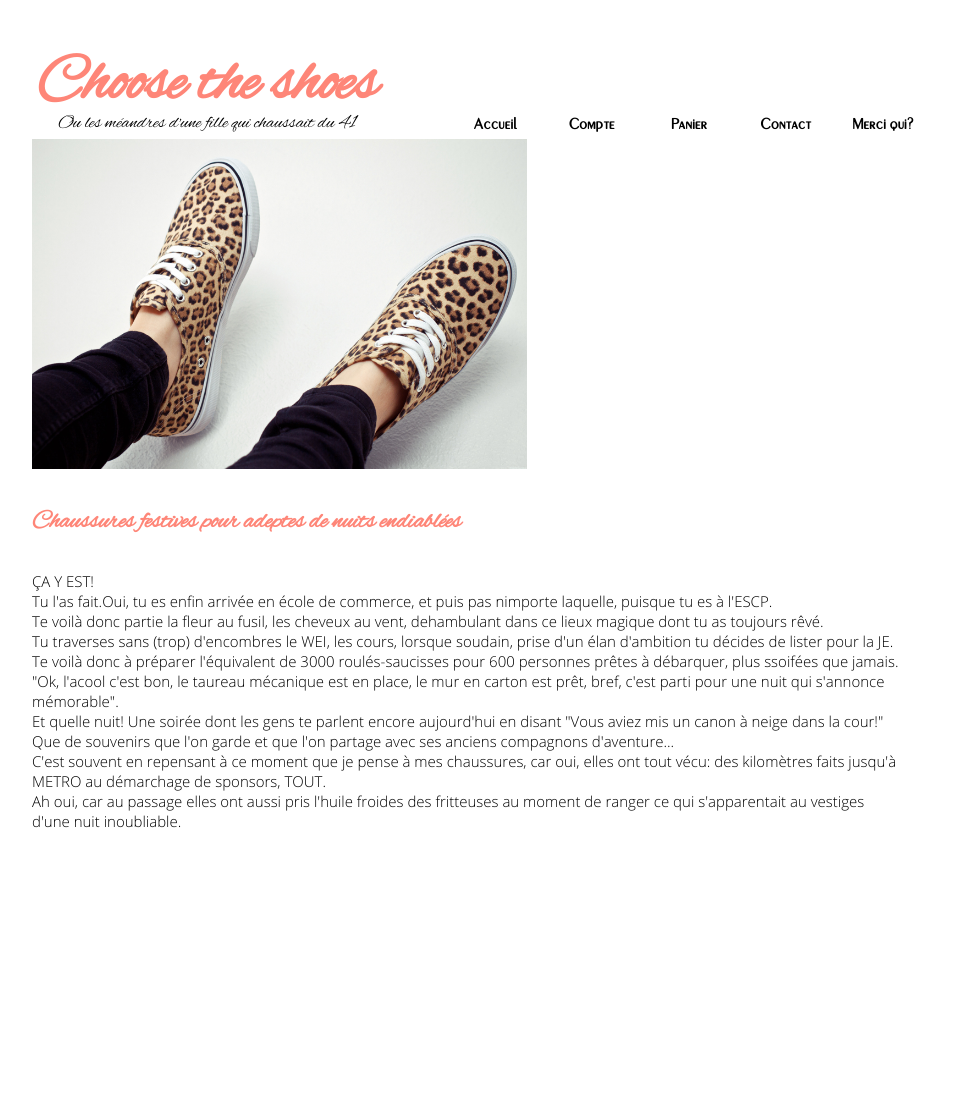
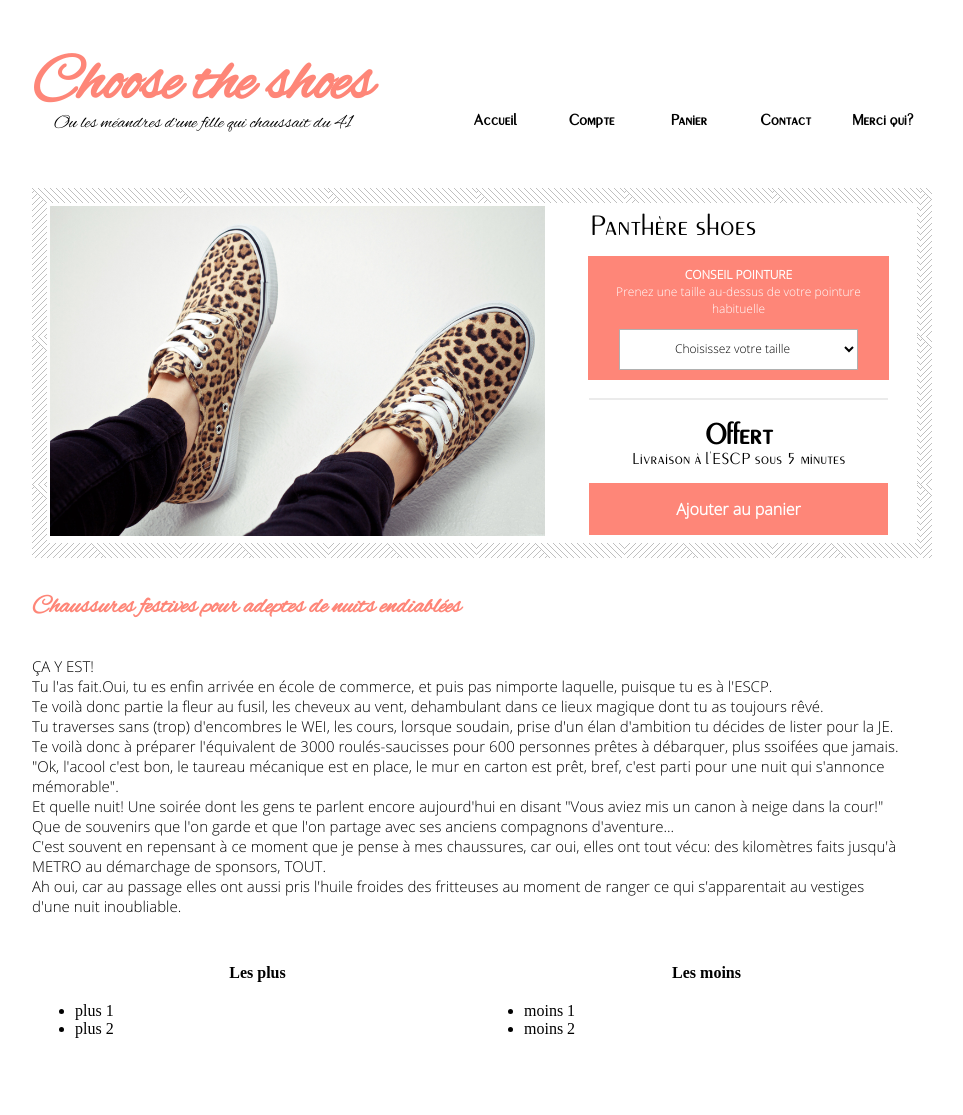
Before and after one commit to pyram88/shoes, a PHP site: page /page_produit.php?id=1 in a window 1280 px wide. Shown: the whole page, without its empty margins (158-1121 px from the left). Before the commit the page ends 828 px from the top, so only its background shows below. Run offline with PHP 8.4, Linux system fonts and the light colour scheme.

Commit message:
Commit du 02 mai

```diff
--- a/css/shoes.css
+++ b/css/shoes.css
@@ -42,19 +42,12 @@ body
 
 nav{
 	/*width:469px;*/
-	margin-top: -45px;
+	margin-top: -30px;
 }
 
 
-#title1
-{
-	width:350px;
-	margin-top: 30px;
-}
-
 #title1 h1
 {
-	text-align:center;
 	margin-bottom: 0;
 	color:rgb(254,134,120);
 	font-size: 65px;
@@ -63,42 +56,32 @@ nav{
 
 #sous-titre
 {
-	text-align:center;
-	margin-top:-15px;
+	margin:-15px 0 0 22px;
 	font-family: "Alex-Brush";
 	font-size: 19px;
 	color: #000;
 }
-
-.carrousel
+.background-wrap
 {
-	postition:relative;
-	height:192px;
-	    /*CSS3 keyframes animation*/
+	background-image: url('../image/stripes.png');
+	padding:15px;
 }
 
 .wrap
 {
 	clear:right;
 	overflow: hidden;
-	position: relative;
 	top:65px;
-	height: 200px;
-	width: 840px;
+	height: 175px;
+	width: 100%;
 	background-color:white;
-	border-bottom: 1.5px solid black;
-	border-top: 1.5px solid black;
 	margin:auto;
 }
 
 .carrousel li
 {
 	display:block;
-	position:relative;
-	width:150px;
-	height:150px;
-	margin:15px;
-
+	margin-right:52px;
 	display:inline-block;
 	vertical-align: center;
 
@@ -142,15 +125,13 @@ h2
 .concept
 {
 	text-align:left;
-	margin:15px 0 0 23px;
+	margin:35px 0 0 0;
 }
 
 .texte_concept
 {
 	text-align:justify;
-	margin-left: 20px;
 	display:block;
-	width: 600px;
 	padding:5px;
 	color:black;
 	margin-top: 0;
@@ -253,19 +234,7 @@ html>body #menu li ul ul
 
 #menu a:hover /* Lorsque la souris passe sur un des liens */
 {
-     /*text-decoration: underline;*/
      border-bottom: 1px solid black;
-}
-
-#menu li:hover ul ul, #menu li.sfhover ul ul /* Sous-sous-listes lorsque la souris passe sur un élément de liste */
-{
-        left: -999em; /* On expédie les sous-sous-listes hors du champ de vision */
-}
-
-#menu li:hover ul, #menu li li:hover ul, #menu li.sfhover ul, #menu li li.sfhover ul  /* Sous-listes lorsque la souris passe sur un élément de liste ET sous-sous-lites lorsque la souris passe sur un élément de sous-liste */
-{
-        left: auto; /* Repositionnement normal */
-        min-height: 0; /* Corrige un bug sous IE */
 }
 
 
@@ -342,6 +311,10 @@ h3+p{
 
 }
 
+.conseillers img{
+	margin-bottom: 10px;
+}
+
 .description
 {
 	display:block;
@@ -378,13 +351,12 @@ h4
 }
 
 .profil-intro{
-	margin-top: 65px;
 	text-align: center;
 }
 
 #citation
 {
-	margin-top: 80px;
+	margin-top: 15px;
 	text-align:center;
 	font-family:"Open-sans-light";
 	font-size: 18px;
@@ -438,6 +410,153 @@ color:white;
 
 }
 
+.panierProduit{
+
+	background-color: #FFF;
+}
+
+.background-achat{
+	background-image: url('../image/stripes.png');
+	background-repeat: repeat;
+	padding: 15px;
+}
+
+.panierProduit td:nth-child(2){
+	padding-left: 15px;
+}
+
+.panierProduit td:nth-child(2) form{
+	text-align: center;
+}
+
+
+.pointure{
+	background: rgb(254,134,120);
+	padding: 10px;
+	text-align: center;
+	width: 80%;
+	margin: auto;
+}
+
+.pointure p{
+	color:#FFF;
+	margin-top:0;
+	text-align:center;
+	font-size: 12px;
+}
+
+.pointure select{
+	padding:10px;
+	width: 85%;
+	text-align: center;
+	background: #FFF;
+	border: 1px solid rgb(176, 176, 176);
+	font-family: "Open-sans-light";
+	font-size: 12px;
+}
+
+.conditions{
+  text-align: center;
+  width: 85%;
+  margin: auto;
+  margin-bottom: 15px;
+  padding-top: 20px;
+  border-top: 2px solid #ebebeb;
+}
+
+.offert{
+	font-weight: bold;
+	font-size: 30px;
+	font-family: "Peignot";
+}
+
+.livraison{
+	font-family: "Peignot";
+	font-size: 17px;
+}
+
+input[name='addPanier']{
+	width: 85%;
+	padding:15px;
+	background: rgb(254,134,120);
+	color:#FFF;
+	border: none;
+	cursor: pointer;
+	margin: auto;
+	font-family: "Open-sans-light";
+	font-weight: bold;
+	font-size: 16px;
+}
+
+input[name='addPanier']:hover{
+	background-color: #F06A5A;
+}
+
+.title-produit{
+	font-size: 30px;
+	color:#000;
+	display: block;
+	margin: 0 0 15px 26px;
+	font-family: "Peignot";
+}
+
+
+#panier table{
+	width: 100%;
+}
+
+#panier table td{
+	text-align: center;
+	border-bottom: 2px solid #ebebeb;
+	font-family: "Open-sans-light";
+	width: 150px;
+}
+
+#panier table td:nth-child(2)
+{
+	font-weight: bold;
+}
+
+#panier table th{
+	padding-bottom: 30px;
+	border-bottom: 2px solid #ebebeb;
+	font-family: "Open-sans-light";
+}
+
+.merge-header{
+	height:65px;
+}
+
+
+/** ERRORS MESSAGES **/
+.confirm{
+  width: 900px;
+  height: 20px;
+  display: block;
+  padding: 10px 0 10px 0;
+  border-top: 1px solid #65D287;
+  color: #65D287;
+  text-align: center;
+  border-bottom: 1px solid #65D287;
+  margin-bottom: 10px;
+  font-family: "Open-sans-light";
+  font-weight: bold;
+}
+
+.error{
+  width: 900px;
+  height: 20px;
+  display: block;
+  padding: 10px 0 10px 0;
+  border-top: 1px solid #b90504;
+  color: #b90504;
+  text-align: center;
+  border-bottom: 1px solid #b90504;
+  margin-bottom: 10px;
+  font-family: "Open-sans-light";
+  font-weight: bold;
+}
+
 footer{
 	display: block;
 	height: 50px;
--- a/includes/header.php
+++ b/includes/header.php
@@ -1,3 +1,36 @@
+<?php
+session_start();
+//$_SESSION['panier'] = array();
+
+// Ajout au panier
+if(isset($_POST['addPanier']))
+{
+	if(isset($_POST['pointure']) && is_numeric($_POST['pointure'])  && $_POST['pointure'] > 0)
+	{
+		$panier['pointure'] = $_POST['pointure'];
+		$panier['nomProduit'] = $_POST['nomProduit'];
+		$_SESSION['panier'][$_POST['refProduit']] = $panier;
+		$_SESSION['flash']['confirm'] = 'Article ajouté à votre panier';
+	}
+	else
+	{
+		$_SESSION['flash']['error'] = 'Veuillez indiquer votre pointure';
+	}
+}
+
+// Suppression panier
+if(isset($_POST['deletePanier']))
+{
+	if(isset($_POST['id']) && isset($_SESSION['panier'][$_POST['id']]))
+	{
+		unset($_SESSION['panier'][$_POST['id']]);
+		$_SESSION['flash']['confirm'] = 'Article supprimé de votre panier';
+	}
+}
+
+//print_r($_SESSION['panier']);
+//print_r($_SESSION['flash']);
+?>
 <!DOCTYPE html>
 <html>
 	<head>
@@ -23,7 +56,7 @@
 					</li>
 
 					<li>
-						<a href="#">Panier</a>
+						<a href="panier.php">Panier <?php if (isset($_SESSION['panier'])){ echo '('.count($_SESSION['panier']).')'; } ?></a>
 					</li>
 
 					<li>
@@ -36,3 +69,17 @@
 				</ul>
 				</br>
 			</nav>
+			<div class="merge-header"></div>
+
+
+			<!-- Flash error / confirm messages -->
+
+			<?php if(isset($_SESSION['flash']['confirm'])) : ?>
+				<div class='confirm'><?php echo $_SESSION['flash']['confirm'] ?></div>
+			<?php unset($_SESSION['flash']['confirm']); ?>
+			<?php endif; ?>
+
+			<?php if(isset($_SESSION['flash']['error'])) : ?>
+				<div class='error'><?php echo $_SESSION['flash']['error'] ?></div>
+			<?php unset($_SESSION['flash']['error']); ?>
+			<?php endif; ?>
--- a/page_produit.php
+++ b/page_produit.php
@@ -1,9 +1,9 @@
 <?php include("includes/header.php") ?>
 
-	<img src="image/chaussure1_grand.jpg" alt="chaussure_1"class="Chaussure_photo"/>
-	<aside class="description">
-		<h4>Chaussures festives pour adeptes de nuits endiablées</h4>
-		<p>ÇA Y EST!</br>Tu l'as fait.Oui, tu es enfin arrivée en école de commerce, et puis pas nimporte laquelle, puisque tu es à l'ESCP.</br>Te voilà donc partie la fleur au fusil, les cheveux au vent, dehambulant dans ce lieux magique dont tu as toujours rêvé.</br> Tu traverses sans (trop) d'encombres le WEI, les cours, lorsque soudain, prise d'un élan d'ambition tu décides de lister pour la JE. Te voilà donc à préparer l'équivalent de 3000 roulés-saucisses pour 600 personnes prêtes à débarquer, plus ssoifées que jamais.</br> "Ok, l'acool c'est bon, le taureau mécanique est en place, le mur en carton est prêt, bref, c'est parti pour une nuit qui s'annonce mémorable".</br> Et quelle nuit! Une soirée dont les gens te parlent encore aujourd'hui en disant "Vous aviez mis un canon à neige dans la cour!" Que de souvenirs que l'on garde et que l'on partage avec ses anciens compagnons d'aventure...</br> C'est souvent en repensant à ce moment que je pense à mes chaussures, car oui, elles ont tout vécu: des kilomètres faits jusqu'à METRO au démarchage de sponsors, TOUT.</br>Ah oui, car au passage elles ont aussi pris l'huile froides des fritteuses au moment de ranger ce qui s'apparentait au vestiges d'une nuit inoubliable.</p>
-	</aside>
+	<?php if(isset($_GET['id']) && in_array($_GET['id'], array(1, 2, 3, 4))) : ?>
+		<?php include("page_produit".$_GET['id'].".php") ?>
+	<?php else : ?>
+		<h3>Produit introuvable</h3>
+	<?php endif; ?>
 
 <?php include("includes/footer.php") ?>
--- /dev/null
+++ b/page_produit1.php
@@ -0,0 +1,73 @@
+<div class="background-achat">
+		<table class="panierProduit">
+			<tr>
+				<td width="50%"><img src="image/chaussure1_grand.jpg" alt="chaussure_1"class="Chaussure_photo"/></td>
+				<td width="50%">
+					<span class="title-produit">Panthère shoes</span>
+					<form action="" method="post" >
+						<div class="pointure">
+							<p>
+								<b>CONSEIL POINTURE</b>
+								<br/>
+								Prenez une taille au-dessus de votre pointure habituelle
+							</p>
+							<select name="pointure">
+							<option value="0">Choisissez votre taille</option>
+							<?php for($i = 36; $i <= 42; $i++): ?>
+								<option value="<?php echo $i ?>"><?php echo $i ?></option>
+							<?php endfor; ?>
+							</select>
+						</div>
+						<br/>
+						<div class="conditions">
+							<span class="offert">Offert</span>
+							<br/>
+							<span class="livraison">Livraison à l'ESCP sous 5 minutes</span>
+						</div>
+						<input type="hidden" name="nomProduit" value="Panthère shoes" />
+						<input type="hidden" name="refProduit" value="<?php echo $_GET['id'] ?>" />
+						<input type="submit" name="addPanier" value="Ajouter au panier" />
+					</form>
+				</td>
+			</tr>
+		</table>
+	</div>
+	<aside class="description">
+		<h4>Chaussures festives pour adeptes de nuits endiablées</h4>
+		<p>ÇA Y EST!</br>Tu l'as fait.Oui, tu es enfin arrivée en école de commerce, et puis pas nimporte laquelle, puisque tu es à l'ESCP.</br>
+			Te voilà donc partie la fleur au fusil, les cheveux au vent, dehambulant dans ce lieux magique dont tu as toujours rêvé.</br>
+			Tu traverses sans (trop) d'encombres le WEI, les cours, lorsque soudain, prise d'un élan d'ambition tu décides de lister pour la JE.
+			Te voilà donc à préparer l'équivalent de 3000 roulés-saucisses pour 600 personnes prêtes à débarquer, plus ssoifées que jamais.</br>
+			"Ok, l'acool c'est bon, le taureau mécanique est en place, le mur en carton est prêt, bref, c'est parti pour une nuit qui s'annonce mémorable".</br>
+			Et quelle nuit! Une soirée dont les gens te parlent encore aujourd'hui en disant "Vous aviez mis un canon à neige dans la cour!"
+			Que de souvenirs que l'on garde et que l'on partage avec ses anciens compagnons d'aventure...</br> C'est souvent en repensant à ce moment que
+			je pense à mes chaussures, car oui, elles ont tout vécu: des kilomètres faits jusqu'à METRO au démarchage de sponsors, TOUT.</br>
+			Ah oui, car au passage elles ont aussi pris l'huile froides des fritteuses au moment de ranger ce qui s'apparentait au vestiges d'une nuit inoubliable.
+		</p>
+	</aside>
+
+
+	<table width="100%">
+		<thead>
+			<th width="50%">Les plus</th>
+			<th width="50%">Les moins</th>
+		</thead>
+		<tbody>
+			<tr>
+				<td>
+					<!-- Les plus -->
+					<ul>
+						<li>plus 1</li>
+						<li>plus 2</li>
+					</ul>
+				</td>
+				<td>
+					<!-- Les moins -->
+					<ul>
+						<li>moins 1</li>
+						<li>moins 2</li>
+					</ul>
+				</td>
+			</tr>
+		</tbody>
+	</table>
```
Also changed, not shown: chosetheshoes.php (+9 -11 lines), page_produit2.php (added, +73 -0 lines), page_produit3.php (added, +73 -0 lines), page_produit4.php (added, +73 -0 lines), panier.php (added, +39 -0 lines), image/image1.jpg (renamed from image/image1.png), image/stripes.png (added).
